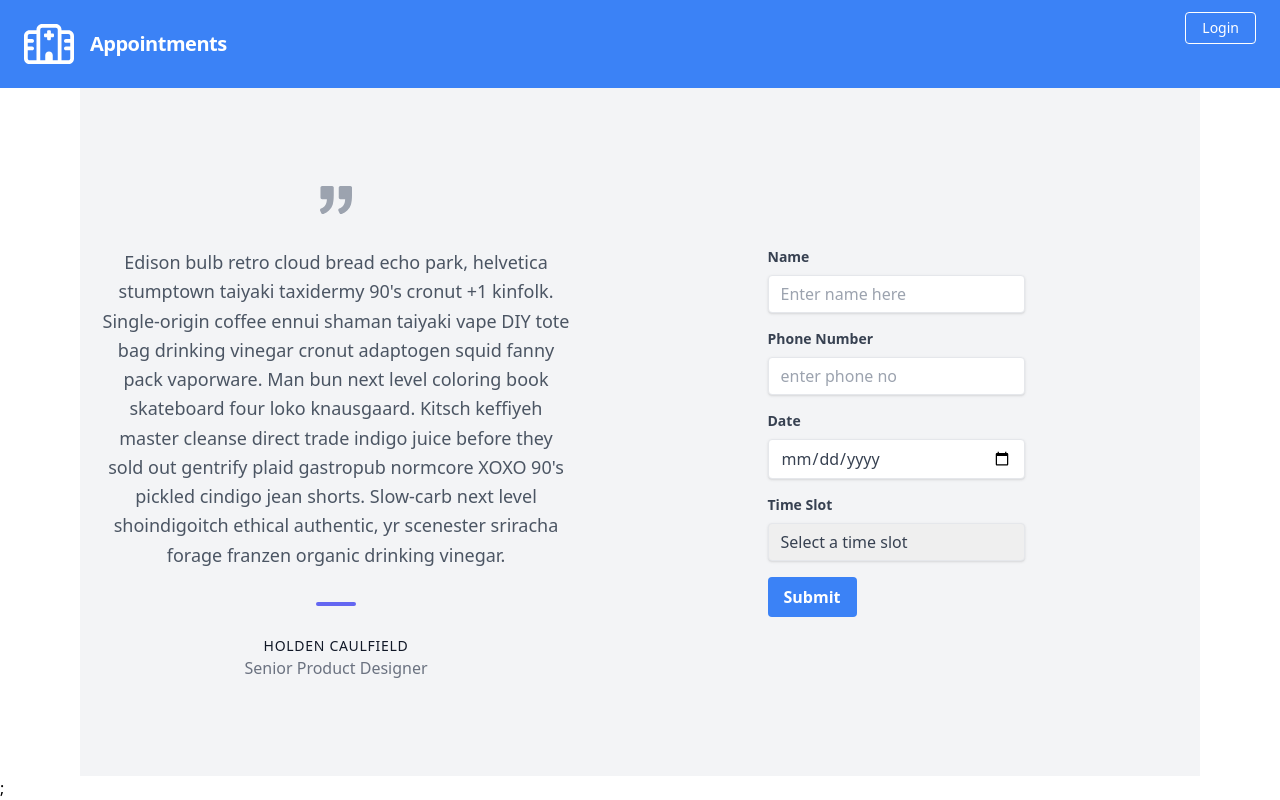
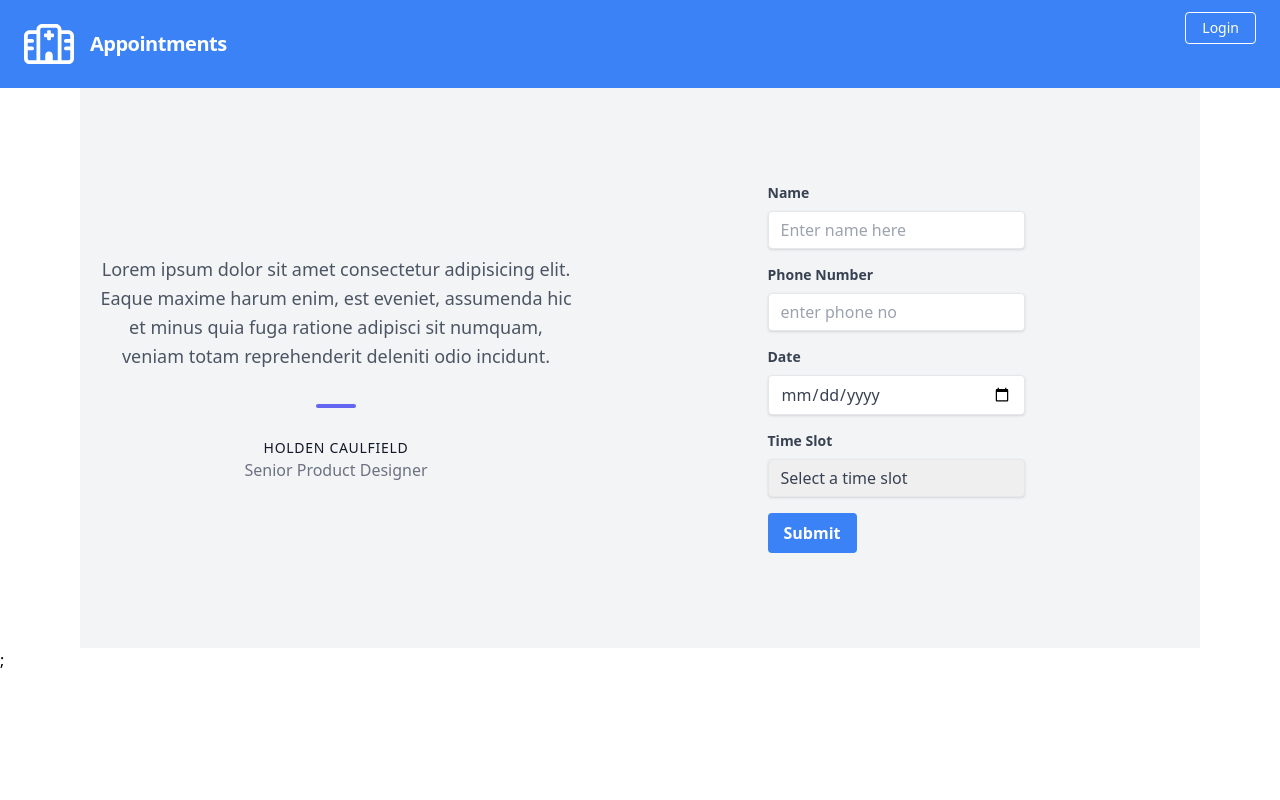
Before and after one commit to divyanshj0/doctors, a Next.js app: page / in a window 1280 px wide. Built offline with nearby package versions, Linux system fonts and the light colour scheme.

Commit message:
remove issue in aboutjs

```diff
--- a/components/about.js
+++ b/components/about.js
@@ -5,10 +5,9 @@ const About = () => {
         <section className="text-gray-600 body-font md:w-[40vw] w-[80vw]">
             <div className=" md:px-5 md:py-24 py-10">
                 <div className=" w-full   text-center">
-                    <svg xmlns="http://www.w3.org/2000/svg" fill="currentColor" className="inline-block w-8 h-8 text-gray-400 mb-8" viewBox="0 0 975.036 975.036">
-                        <path d="M925.036 57.197h-304c-27.6 0-50 22.4-50 50v304c0 27.601 22.4 50 50 50h145.5c-1.9 79.601-20.4 143.3-55.4 191.2-27.6 37.8-69.399 69.1-125.3 93.8-25.7 11.3-36.8 41.7-24.8 67.101l36 76c11.6 24.399 40.3 35.1 65.1 24.399 66.2-28.6 122.101-64.8 167.7-108.8 55.601-53.7 93.7-114.3 114.3-181.9 20.601-67.6 30.9-159.8 30.9-276.8v-239c0-27.599-22.401-50-50-50zM106.036 913.497c65.4-28.5 121-64.699 166.9-108.6 56.1-53.7 94.4-114.1 115-181.2 20.6-67.1 30.899-159.6 30.899-277.5v-239c0-27.6-22.399-50-50-50h-304c-27.6 0-50 22.4-50 50v304c0 27.601 22.4 50 50 50h145.5c-1.9 79.601-20.4 143.3-55.4 191.2-27.6 37.8-69.4 69.1-125.3 93.8-25.7 11.3-36.8 41.7-24.8 67.101l35.9 75.8c11.601 24.399 40.501 35.2 65.301 24.399z"></path>
-                    </svg>
-                    <p className="leading-relaxed text-lg">Edison bulb retro cloud bread echo park, helvetica stumptown taiyaki taxidermy 90's cronut +1 kinfolk. Single-origin coffee ennui shaman taiyaki vape DIY tote bag drinking vinegar cronut adaptogen squid fanny pack vaporware. Man bun next level coloring book skateboard four loko knausgaard. Kitsch keffiyeh master cleanse direct trade indigo juice before they sold out gentrify plaid gastropub normcore XOXO 90's pickled cindigo jean shorts. Slow-carb next level shoindigoitch ethical authentic, yr scenester sriracha forage franzen organic drinking vinegar.</p>
+
+                    <p className="leading-relaxed text-lg">Lorem ipsum dolor sit amet consectetur adipisicing elit. Eaque maxime harum enim, est eveniet, assumenda hic et minus quia fuga ratione adipisci sit numquam, veniam totam reprehenderit deleniti odio incidunt.
+                    </p>
                     <span className="inline-block h-1 w-10 rounded bg-indigo-500 mt-8 mb-6"></span>
                     <h2 className="text-gray-900 font-medium title-font tracking-wider text-sm">HOLDEN CAULFIELD</h2>
                     <p className="text-gray-500">Senior Product Designer</p>
```
